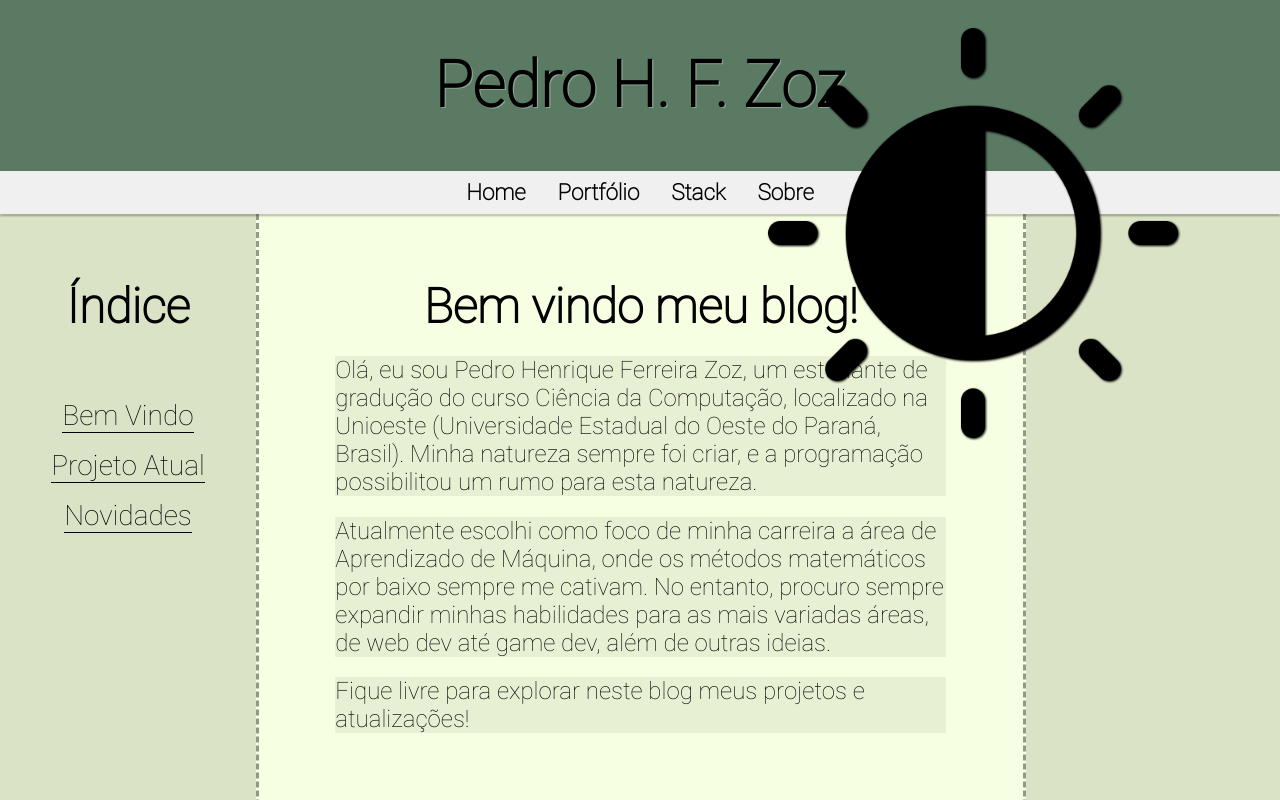
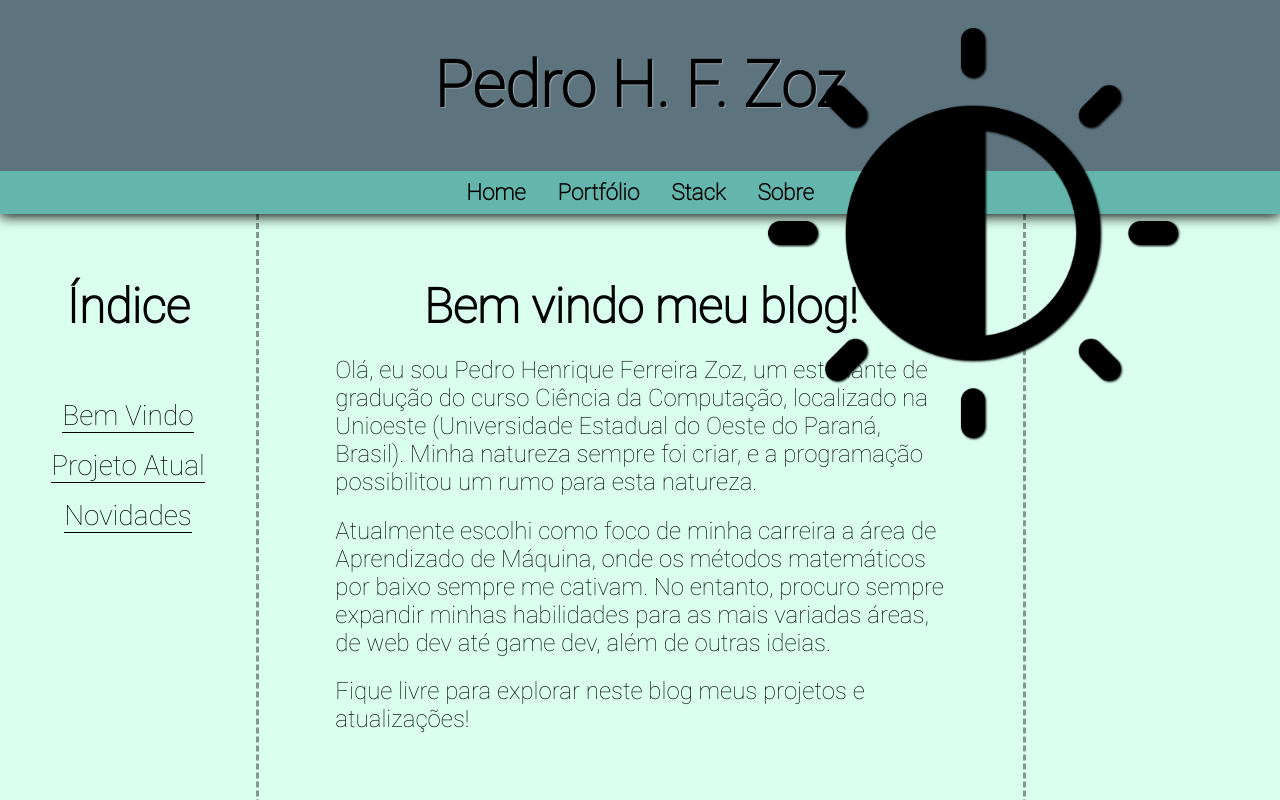
Before and after one commit to Pfzoz/z-portfolio, a Next.js app: page / in a window 1280 px wide. Built offline with nearby package versions, Linux system fonts and the light colour scheme.

Commit message:
contrast-adjusts

```diff
--- a/src/components/home/index/contents.ts
+++ b/src/components/home/index/contents.ts
@@ -30,7 +30,7 @@ export const IndexDiv = styled.div<{ $mobileActive?: string }>`
 `;
 
 export const IndexFixDiv = styled.div<{ $active?: string; $mounted?: string }>`
-  width: 50vw;
+  width: 20vw;
   height: 100%;
   display: flex;
   flex-direction: column;
--- a/src/components/layout/contents.ts
+++ b/src/components/layout/contents.ts
@@ -15,7 +15,7 @@ const DBtn = styled.div`
   right: 4%;
   top: 3.5%;
   color: ${(props) => (props.theme.mode === "light" ? "white" : "black")};
-  z-index: 1;
+  z-index: 11;
 
   &:hover {
     cursor: pointer;
--- a/src/components/layout/footer/contents.ts
+++ b/src/components/layout/footer/contents.ts
@@ -10,10 +10,15 @@ export const FooterDiv = styled.div`
   align-items: center;
   gap: 5em;
   justify-content: center;
-  background-color: ${props => props.theme.fourth};
+  background-color: ${(props) => props.theme.fourth};
   border-left: none;
   border-right: none;
-  box-shadow: ${props => props.theme.mode === "light" ? "0 -0.2rem 0.1rem black" : ""};
+  z-index: 10;
+  position: relative;
+  box-shadow: ${(props) =>
+    props.theme.mode === "light"
+      ? `0.1rem -0.8rem 1.8rem ${props.theme.third}`
+      : `0.1rem -0.1rem 2rem ${props.theme.third}`};
 `;
 
 export const FooterButton = styled(Link)`
--- a/src/components/layout/header/contents.ts
+++ b/src/components/layout/header/contents.ts
@@ -11,10 +11,12 @@ export const HeaderDiv = styled.div`
   min-height: 20%;
   align-items: center;
   justify-content: center;
+  z-index: 10;
+  position: relative;
   box-shadow: ${(props) =>
     props.theme.mode === "light"
-      ? "0 0.2rem 0.1rem black"
-      : "0 0.2rem 0.1rem gray"};
+      ? "0 0.2rem 0.8rem black"
+      : `0 0.2rem 0.8rem black`};
 
   /* @media screen and (max-width: 728px) {
     height: fit-content;
--- a/src/themes.ts
+++ b/src/themes.ts
@@ -1,22 +1,22 @@
 const LightTheme = {
   mode: "light",
-  primary: "rgb(245, 255, 219, 0.8)",
-  secondary: "rgb(211, 221, 185, 0.8)",
-  third: "rgb(96, 110, 100, 0.1)",
-  fourth: "rgb(90, 122, 100, 1)",
+  primary: "#daffef",
+  secondary: "#daffef",
+  third: "#64b6ac",
+  fourth: "#5d737e",
   text: "#000000",
   title: "#000000",
-  contrast: "rgba(167, 180, 147, 0.2)",
+  contrast: "#daffef",
   smallText: "#000000",
   bigText: "#000000",
 };
 
 const DarkTheme = {
   mode: "dark",
-  primary: "#222222",
-  secondary: "#1b1b1f",
-  third: "#4f475a",
-  fourth: "#0f1317",
+  primary: "#210b2c",
+  secondary: "#210b2c",
+  third: "#55286f",
+  fourth: "#210b2c",
   text: "#FFFFFF",
   contrast: "rgba(20, 82, 67, 0.18)",
   title: "#FFFFFF",
```
